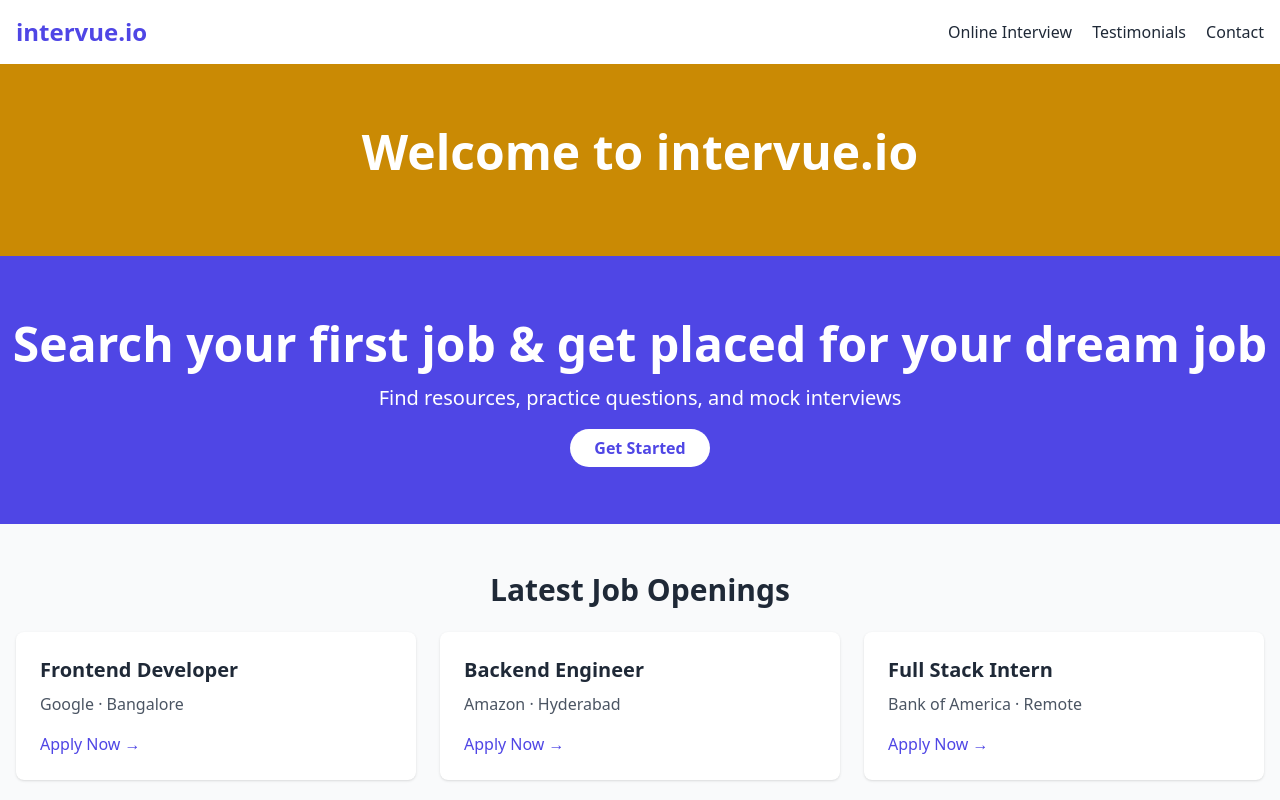
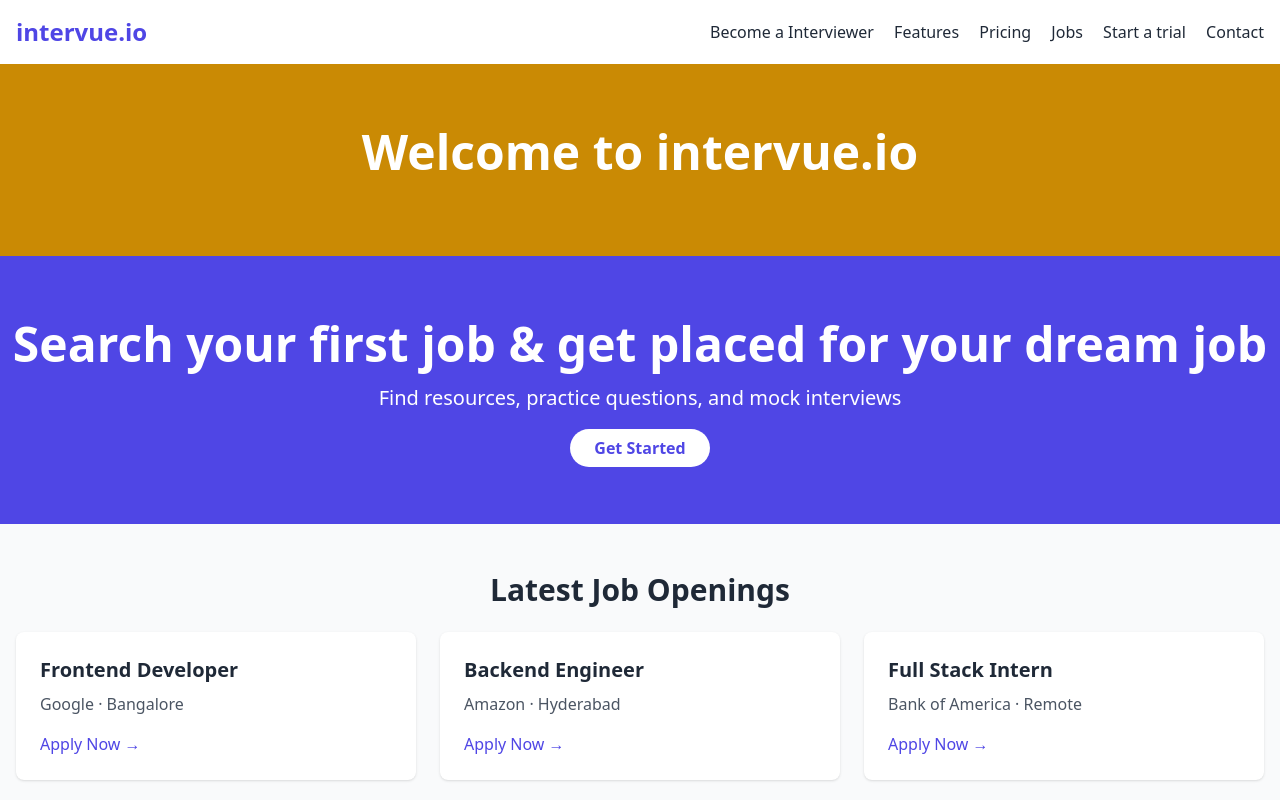
Before and after one commit to Rupendersharma100/intervue, a plain HTML site: page index.html in a window 1280 px wide. Shown: the top 800 px of the page. Drawn offline with nearby package versions, Linux system fonts and the light colour scheme.

Commit message:
Update index.html

```diff
--- a/index.html
+++ b/index.html
@@ -13,8 +13,11 @@
     <div class="container mx-auto px-4 py-4 flex justify-between items-center">
       <h1 class="text-2xl font-bold text-indigo-600">intervue.io</h1>
       <nav class="space-x-4 hidden md:block">
-        <a href="#jobs" class="hover:text-indigo-600">Online Interview</a>
-        <a href="#testimonials" class="hover:text-indigo-600">Testimonials</a>
+        <a href="#Interviewer" class="hover:text-indigo-600">Become a Interviewer</a>
+        <a href="#features" class="hover:text-indigo-600">Features</a>
+        <a href="#pricing" class="hover:text-indigo-600">Pricing</a>
+        <a href="#jobs" class="hover:text-indigo-600">Jobs</a>
+        <a href="#testimonials" class="hover:text-indigo-600">Start a trial</a>
         <a href="#contact" class="hover:text-indigo-600">Contact</a>
       </nav>
     </div>
```
